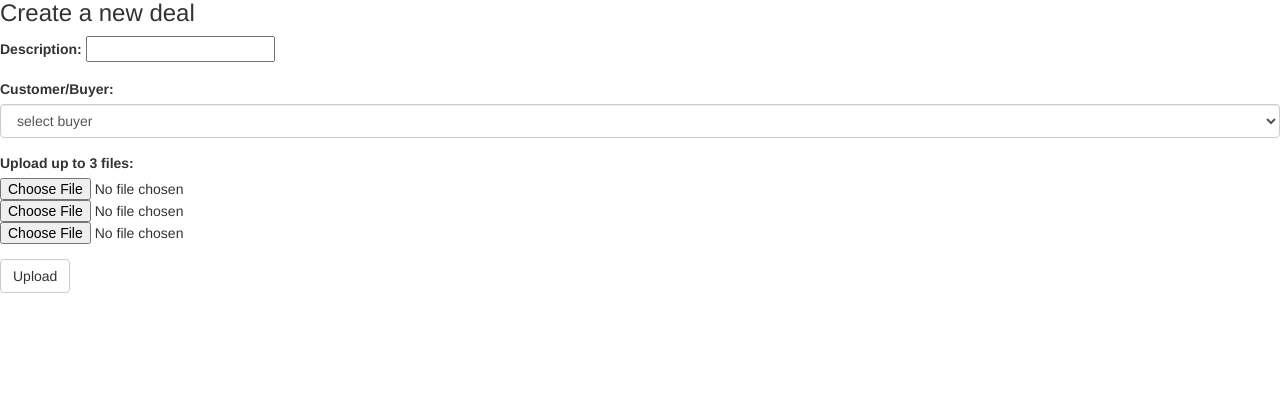
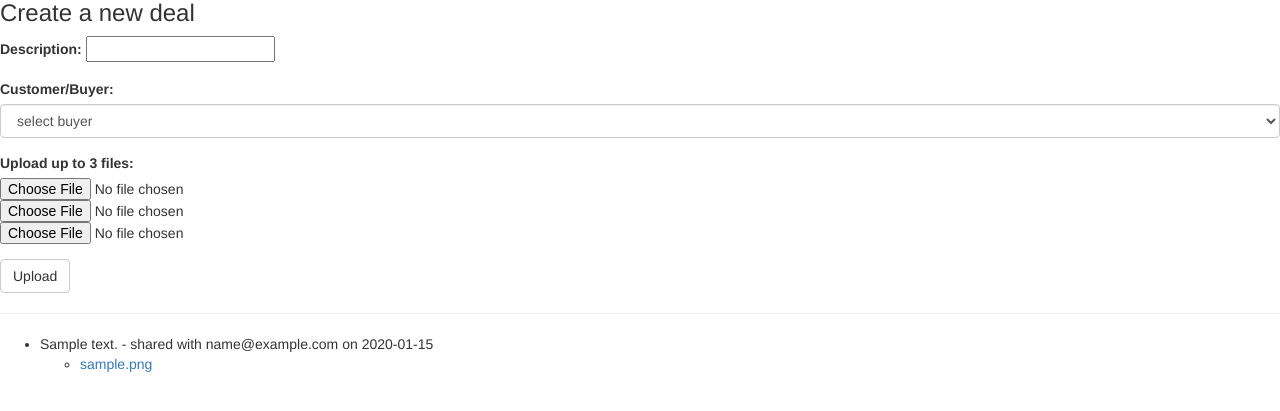
Before and after one commit to plancake/demo, a Spring app: template src/main/resources/templates/account_seller.html in a window 1280 px wide. Shown: the part 74-485 px from the top of the page. Run offline with Thymeleaf, Linux system fonts and the light colour scheme; the template is opened without the code that fills it: most values are stand-ins (such as "Sample title", 1, 10 or a date in 2020); data that the repository does not hold is empty; some of the project's set-up classes (security, data sources, template engines, error pages and the like) are left out, and stand-ins take their place; some libraries are stand-ins or nearby versions.

Commit message:
seller list of deals

```diff
--- a/src/main/java/com/danieleocchipinti/demo/repository/DealRepository.java
+++ b/src/main/java/com/danieleocchipinti/demo/repository/DealRepository.java
@@ -7,9 +7,12 @@ import org.springframework.stereotype.Repository;
 
 import com.danieleocchipinti.demo.entity.Deal;
 import com.danieleocchipinti.demo.entity.Document;
+import com.danieleocchipinti.demo.entity.User;
 
 @Repository
 public interface DealRepository extends CrudRepository<Deal, Long> {
 
-    Deal findOneById(int id);
+	public Deal findOneById(int id);
+
+    public List<Deal> findAllBySeller(User seller);
 }
--- a/src/main/resources/templates/account_seller.html
+++ b/src/main/resources/templates/account_seller.html
@@ -44,6 +44,30 @@
 				<input type="hidden" th:name="${_csrf.parameterName}" th:value="${_csrf.token}"/>
 			</form>
 		</div>
+
+		<hr />
+
+		<div id="dealsList">
+			<ul>
+				<li th:each="deal : ${deals}">
+					<span th:text="${deal.description}"></span>
+					 - shared with
+					<span th:text="${deal.buyer.email}"></span>
+					 on
+					<span th:text="${deal.createdAt}"></span>
+
+					<ul>
+						<li th:each="document : ${deal.documents}" >
+							<a target="_blank" th:href="@{/account/document/{document_id}.pdf(document_id=${document.id})}" th:text="${document.filename}"></a>
+						</li>
+					</ul>
+
+				</li>
+			</ul>
+
+
+		</div>
+
     </div>
 
 </html>
```
Also changed, not shown: src/main/java/com/danieleocchipinti/demo/web/controller/http/SellerAccount.java (+3 -7 lines).
